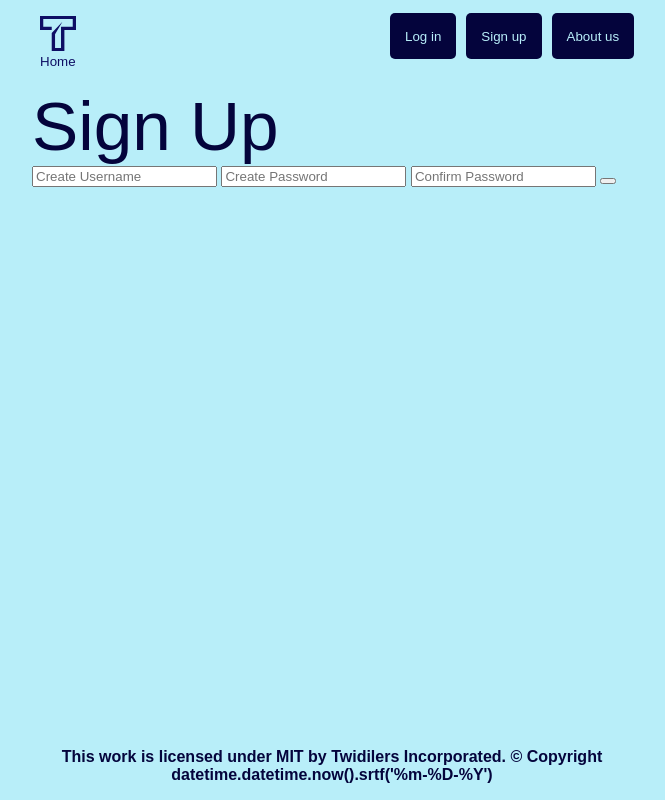
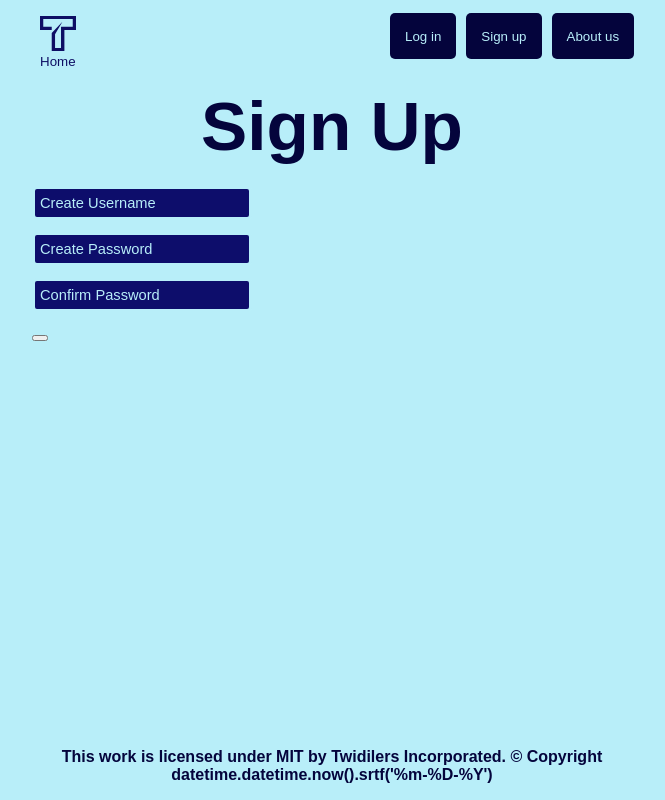
Before and after one commit to hihihioli/twidilers, a Flask app: page /sign_up in a window 1280 px wide. Shown: the whole page, without its empty margins (308-973 px from the left). Run offline with Flask 3, Linux system fonts and the light colour scheme.

Commit message:
Made some classes and edited sign_in page again

```diff
--- a/twidilers/base/static/styles/classes.css
+++ b/twidilers/base/static/styles/classes.css
@@ -1,3 +1,29 @@
+html {
+    --lightblue: #b8eef9;
+    --darkblue: #04043c;
+}
+
 .heading {
     font-size:52pt;
+    align-self:center;
+    font-weight: bold;
+    margin-bottom: 20px
 }
+
+.textbox {
+    border: 3px solid var(--lightblue);
+    border-radius: 5px;
+    background: #0d0d6b;
+    width:204px;
+    height:18px;
+    padding:5px;
+}
+.textbox::placeholder {
+    color: var(--lightblue);
+    font-size: 11pt;
+}
+
+.textbox:focus {
+    outline: none;
+    box-shadow: 0px 0px 10px var(--lightblue);
+}
--- a/twidilers/base/static/styles/styles.css
+++ b/twidilers/base/static/styles/styles.css
@@ -16,8 +16,14 @@ body {
     margin-right:300px
 }
 
+#account_form input{
+    margin-bottom:12px;
+}
+
 #content {
     flex:1;
+    display:flex;
+    flex-direction: column;
 }
 
 #hometext {
--- a/twidilers/base/templates/sign_up.html
+++ b/twidilers/base/templates/sign_up.html
@@ -3,9 +3,9 @@
 {% block content %}
 <span class="heading">Sign Up</span>
 <form action="/sign_up" method="post" id="account_form" name="account_form">
-    <input type="text" placeholder="Create Username"/>
-    <input type="password" placeholder="Create Password"/>
-    <input type="password" placeholder="Confirm Password"/>
+    <input type="text" class="textbox" placeholder="Create Username" id="username" name="username"/><br>
+    <input type="password" class="textbox" placeholder="Create Password" id="password1" name="password1"/><br>
+    <input type="password" class="textbox" placeholder="Confirm Password" id="password2" name="password2"/><br>
     <button type="submit"></button>
 </form>
 
```
